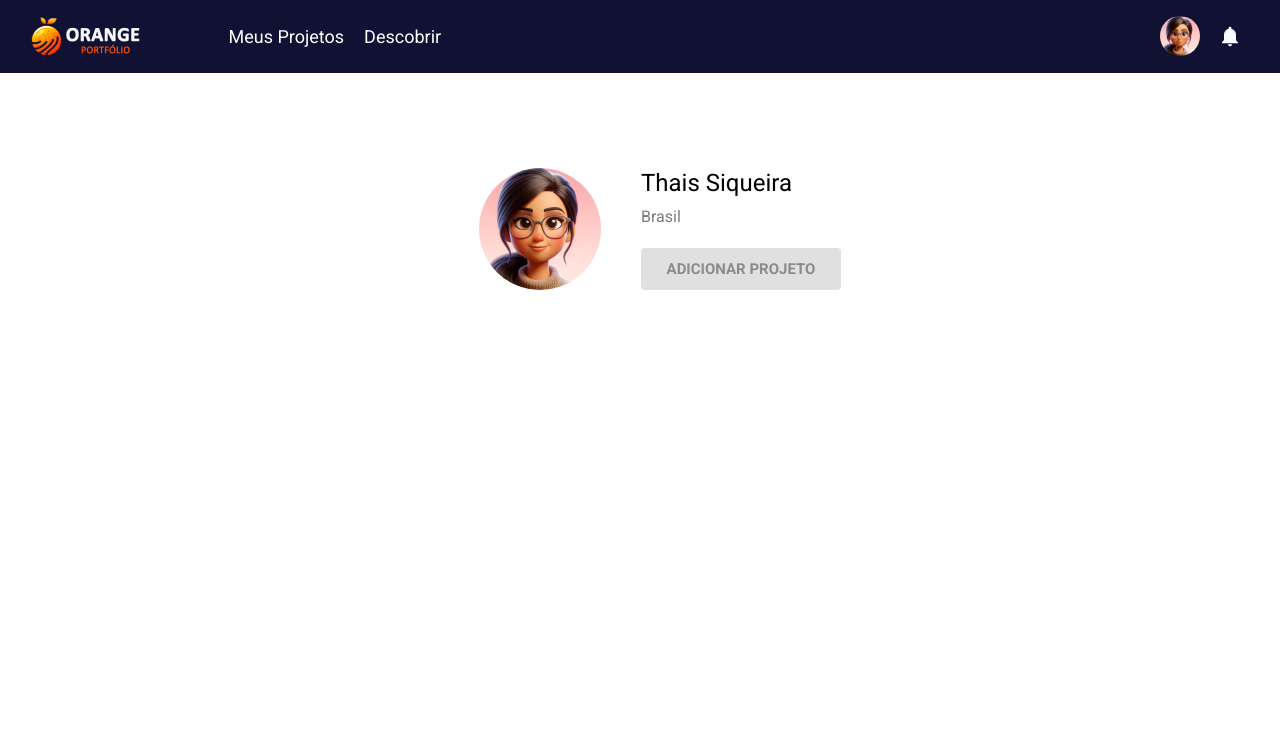
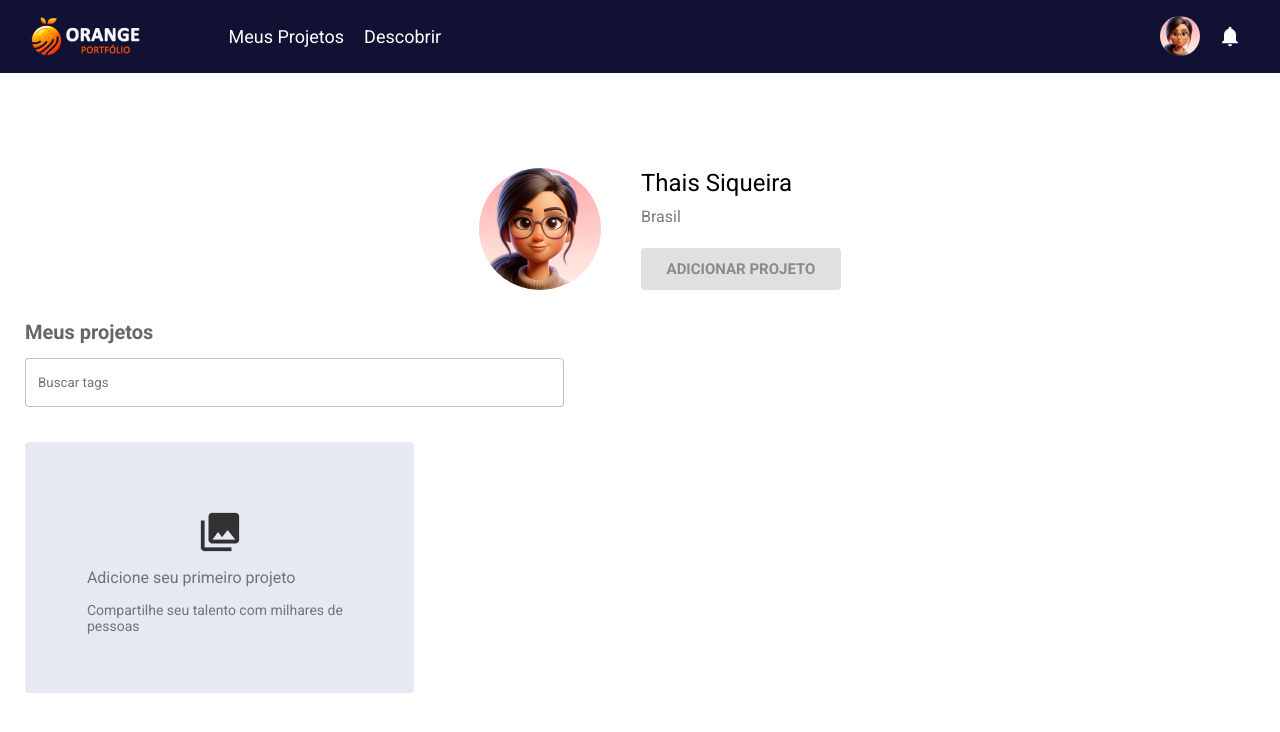
Before and after one commit to Thaisraie/orange_portfolio, a React (Create React App) app: page /myprojects in a window 1280 px wide. Shown: the top 732 px of the page. Built offline with nearby package versions, Linux system fonts and the light colour scheme.

Commit message:
criando componente meus projetos

```diff
--- a/src/App.js
+++ b/src/App.js
@@ -1,6 +1,7 @@
 import logo from './logo.svg';
 import Header from './components/Header';
 import Profile from './components/Profile';
+import MyProjects from './components/MyProjects';
 
 
 function App() {
@@ -8,6 +9,7 @@ function App() {
   <div>
     <Header/>
     <Profile/>
+    <MyProjects/>
   </div>
 
   );
--- a/src/components/Header/index.js
+++ b/src/components/Header/index.js
@@ -13,10 +13,10 @@ const Header = () => {
             </div>
             <div className='container-icons' >
             <img className='profile-icon'  src={iconProfile} alt='ícone perfil'/>
-            <img src={iconNotification} alt='ícone notificação'/>
+            <img className='icon-notification' src={iconNotification} alt='ícone notificação'/>
             </div>
         </div>
     )
 }
 
-export default Header
+export default Header;
--- a/src/components/Header/styles.css
+++ b/src/components/Header/styles.css
@@ -39,4 +39,9 @@
     height: 40px;
     border-radius: 50%;
     padding: 0 10px;
+    cursor: pointer;
 }
+
+.icon-notification {
+    cursor: pointer;
+}
--- /dev/null
+++ b/src/components/MyProjects/index.js
@@ -0,0 +1,20 @@
+import IconImg from '../../assets/img/icon-img.png'
+import './styles.css'
+
+const MyProjects = () => {
+    return (
+        <div className='my-projects'>
+            <h1 className='my-projects-title'>Meus projetos</h1>
+            <input className='input' type='text' placeholder='Buscar tags'/>
+            <div className='box-img-container'>
+                <img src={IconImg} alt='ícone de arquivo'/>
+                <div className='text-container'>
+                <p className='first-text'>Adicione seu primeiro projeto</p>
+                <p className='second-text'>Compartilhe seu talento com milhares de pessoas</p>
+                </div>
+            </div>
+        </div>
+    )
+}
+
+export default MyProjects;
--- /dev/null
+++ b/src/components/MyProjects/styles.css
@@ -0,0 +1,60 @@
+@import url('https://fonts.googleapis.com/css2?family=Roboto:wght@400;700&display=swap');
+
+* {
+    font-family: Roboto;
+}
+
+.my-projects {
+    margin: 30px 25px;
+}
+
+.my-projects-title {
+    font-size: 20px;
+    color: #0b0c0da1;
+}
+
+.input {
+    padding: 16px 12px;
+    border-radius: 4px;
+    outline: none;
+    border: 1px solid #96969693;
+    width: 513px;
+    margin-bottom: 35px;
+}
+
+.box-img-container {
+    cursor: pointer;
+    background-color: #E6E9F2;
+    width: 389px;
+    padding-top: 70px;
+    padding-bottom: 30px;
+    border-radius: 4px;
+    display: flex;
+    flex-direction: column;
+    align-items: center;
+    justify-content: center;
+}
+
+.text-container {
+    display: flex;
+    flex-direction: column;
+    align-items: center;
+    text-align: start;
+}
+
+.first-text {
+    color: #303133a4;
+    font-size: 16px;
+    font-weight: 500;
+    text-align: start;
+    width: 85%;
+}
+
+.second-text {
+    color: #303133a4;
+    font-size: 14px;
+    font-weight: 500;
+    bottom: 15px;
+    position: relative;
+    width: 85%;
+}
--- a/src/components/Profile/index.js
+++ b/src/components/Profile/index.js
@@ -14,4 +14,4 @@ const Profile = () => {
     )
 }
 
-export default Profile
+export default Profile;
```
Also changed, not shown: src/assets/img/icon-img.png (added).
